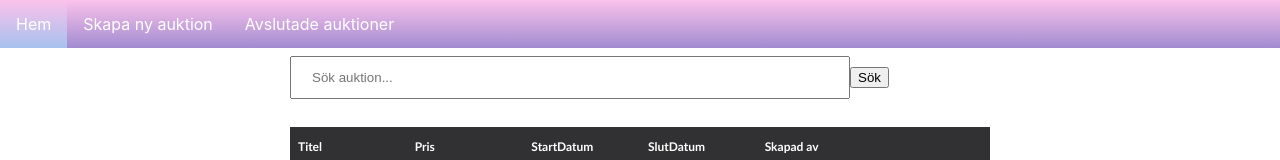
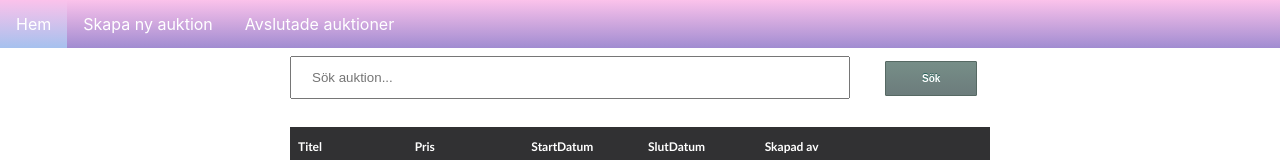
Before and after one commit to jimmyhornstrom/AuctionNakowski, a React (Create React App) app in the folder auction-app/: page / in a window 1280 px wide. Shown: the top 160 px of the page. Built offline with nearby package versions, Linux system fonts and the light colour scheme; no server answers.

Commit message:
css update

```diff
--- a/auction-app/src/Components/StartView/AuctionDetail.js
+++ b/auction-app/src/Components/StartView/AuctionDetail.js
@@ -56,7 +56,7 @@ const AuctionItem = (props) => {
             <td><p><i>från {displayStart}</i></p></td>
             <td><p><i>från {displaySlut}</i></p></td>
             <td><h5>{props.auction.SkapadAv}</h5></td>
-            <td> <button className={classes.button} onMouseEnter={() => handleMouseOver()}><NavLink to={url} style={{ textDecoration: 'none', color: 'black' }}>Detaljer</NavLink></button></td>
+            <td> <button className={classes.detbutton} onMouseEnter={() => handleMouseOver()}><NavLink to={url} style={{ textDecoration: 'none', color: 'black' }}>Detaljer</NavLink></button></td>
             </tr>
             </table>
     </React.Fragment>)
--- a/auction-app/src/Components/StartView/AuctionSearch.js
+++ b/auction-app/src/Components/StartView/AuctionSearch.js
@@ -43,7 +43,7 @@ return (
         placeholder="Sök auktion..."
         onChange={e => handleChange(e.target.value)}
       />
-        <button onClick={() => search()}>Sök</button>
+        <button className={classes.button} onClick={() => search()}>Sök</button>
     </div>
 )
 
--- a/auction-app/src/Components/StartView/StartView.module.css
+++ b/auction-app/src/Components/StartView/StartView.module.css
@@ -12,12 +12,7 @@
   .search {
 
     width: 80%;
-    display: 'inline-block';
-    padding: '10px 0px 10px 30px';
-    line-height: '120%';
-    outline: 'none';
-    font-size: '50px';
-    transition: 'all 0.5s ease-out';
+    outline-style: none;
   }
 
 
@@ -26,7 +21,6 @@
     width: 700px;
     margin: 0 auto;
     background: white;
-
 
   }
 
@@ -64,7 +58,7 @@
 
   }
 
-  .button {
+  .detbutton {
     background-color: #d88268;
     border: none;
     color: white;
@@ -79,3 +73,22 @@
 
   }
   .button:hover {opacity: 1}
+
+  .button {
+
+    background:linear-gradient(to bottom, #768d87 5%, #6c7c7c 100%);
+    background-color:#768d87;
+    border-radius:1px;
+    border:1px solid #566963;
+    display:inline-block;
+    cursor:pointer;
+    color:#ffffff;
+    font-family:Arial;
+    font-size:10px;
+    font-weight:bold;
+    padding:11px 36px;
+    text-decoration:none;
+    text-shadow:0px -1px 0px #2b665e;
+    margin-left: 5%;
+
+  }
```
